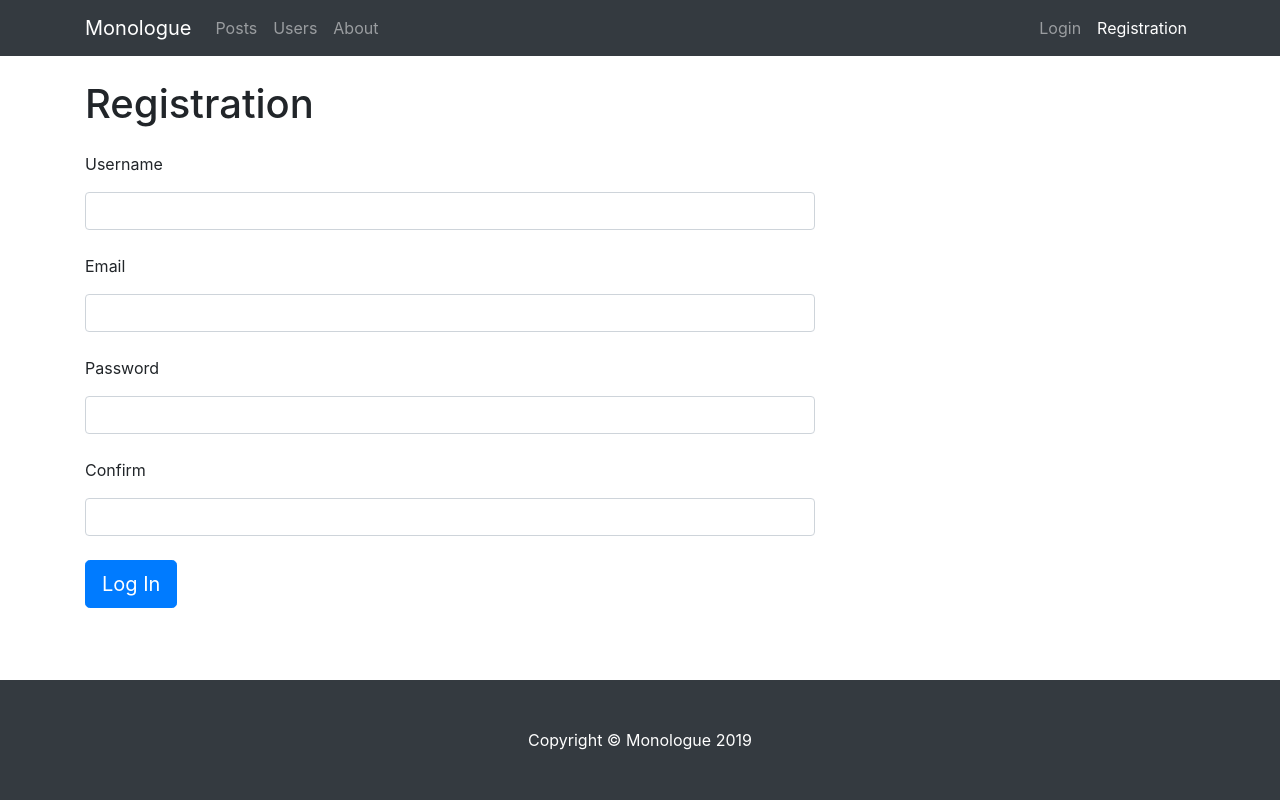
After one commit to IllusionOfControl/typo, a Flask app: page /register in a window 1280 px wide. The commit adds this page. Run offline with Flask 2, Linux system fonts and the light colour scheme; some libraries are stand-ins or nearby versions.

Commit message:
Added user auth.

```diff
--- /dev/null
+++ b/app/auth/__init__.py
@@ -0,0 +1,5 @@
+from flask import Blueprint
+
+bp = Blueprint('auth', __name__)
+
+from app.auth import routes
--- /dev/null
+++ b/app/auth/forms.py
@@ -0,0 +1,42 @@
+from flask_wtf import FlaskForm
+from wtforms import (
+    StringField,
+    PasswordField,
+    BooleanField,
+)
+from wtforms.validators import (
+    DataRequired,
+    EqualTo,
+    Email,
+    Length,
+)
+
+class LoginForm(FlaskForm):
+    username = StringField('Username', validators=[DataRequired()])
+    password = PasswordField('Password', validators=[DataRequired()])
+    remember_me = BooleanField('Remember me')
+
+
+class RegistrationForm(FlaskForm):
+    username = StringField(
+        'Username', validators=[DataRequired(), Length(min=3, max=32)]
+    )
+    email = StringField(
+        'Email', validators=[DataRequired(), Email(), Length(min=6, max=128)]
+    )
+    password = PasswordField(
+        'Password', validators=[DataRequired(), Length(min=6, max=32)]
+    )
+    confirm = PasswordField(
+        'Confirm', validators=[DataRequired(), EqualTo('password', message="Passwords must match")]
+    )
+
+
+class ResetPasswordRequestForm(FlaskForm):
+    def __init__(self):
+        raise NotImplementedError
+
+
+class ResetPasswordForm(FlaskForm):
+    def __init__(self):
+        raise NotImplementedError
--- /dev/null
+++ b/app/auth/routes.py
@@ -0,0 +1,51 @@
+from app.auth import bp
+from app.auth.forms import (
+    LoginForm,
+    RegistrationForm,
+    # ResetPasswordForm,
+    # ResetPasswordRequestForm,
+)
+from app.models import User
+from flask_login import current_user, login_user, logout_user
+from flask import render_template, redirect, url_for, flash, request
+
+
+@bp.route('/login', methods=['GET', 'POST'])
+def login():
+    form = LoginForm()
+    if form.validate and request.method == 'POST':
+        username = form.username.data
+        user = User.query.filter_by(username=username).first()
+        login_user(user)
+        return redirect(url_for('main.index'))
+    return render_template('auth/login.html', form=form)
+
+
+@bp.route('/register', methods=['GET', 'POST'])
+def register():
+    form = RegistrationForm()
+    if form.validate and request.method == 'POST':
+        User.create(username=form.username.data,
+                    email=form.email.data,
+                    password=form.email.data)
+        flash('Your account has been created. Please log in.')
+        return redirect(url_for('auth.login'))
+    return render_template('auth/registration.html', form=form)
+
+
+@bp.route('/reset_password', methods=['GET', 'POST'])
+@bp.route('/reset_password/<data>')
+def reset_password(data=None):
+    raise NotImplementedError
+
+
+@bp.route('/confirm', methods=['GET', 'POST'])
+@bp.route('/confirm/<data>', methods=['GET'])
+def confirm(data=None):
+    raise NotImplementedError
+
+
+@bp.route('/logout')
+def logout():
+    logout_user()
+    return redirect(url_for('main.index'))
--- a/app/errors.py
+++ b/app/errors.py
@@ -10,4 +10,4 @@ def page_not_found(error):
 
 
 def general_error(error):
-    return render_template("errors/502.html", error=error.description), 502
+    return render_template("errors/500.html", error=error.description), 500
--- /dev/null
+++ b/app/templates/auth/registration.html
@@ -0,0 +1,24 @@
+{% set hidden_widgets = True %}
+{% set title = "Registration" %}
+{% extends 'base.html' %}
+
+{% block content %}
+<form enctype="multipart/form-data" method="POST">
+    {{ form.csrf_token }}
+    <label>{{ form.username.label }}</label>
+    {{ form.username(class_="form-control") }}
+    <br>
+    <label>{{ form.email.label }}</label>
+    {{ form.email(class_="form-control") }}
+    <br>
+    <label>{{ form.password.label }}</label>
+    {{ form.password(class_="form-control") }}
+    <br>
+    <label>{{ form.confirm.label }}</label>
+    {{ form.confirm(class_="form-control") }}
+    <br>
+    <button type="submit" id="submit", name="submit" class="btn btn-primary btn-lg">
+        Log In
+    </button>
+</form>
+{% endblock %}
--- a/app/templates/base.html
+++ b/app/templates/base.html
@@ -27,25 +27,43 @@
           </button>
           <div class="collapse navbar-collapse" id="navbarResponsive">
             <ul class="navbar-nav mr-auto">
-              <li class="nav-item active">
-                <a class="nav-link" href="{{ url_for('main.index') }}">Posts
-                  <span class="sr-only">(current)</span>
-                </a>
+              <li class="nav-item {% if self._TemplateReference__context.name=='index.html' %} active {% endif %}">
+                <a class="nav-link" href="{{ url_for('main.index') }}">Posts</a>
               </li>
-              <li class="nav-item">
-                <a class="nav-link" href="#">Explore</a>
+              <li class="nav-item {% if self._TemplateReference__context.name=='users.html' %} active {% endif %}">
+                <a class="nav-link" href="{{ url_for('main.users') }}">Users</a>
               </li>
-              <li class="nav-item">
-                <a class="nav-link" href="#">About</a>
+              <li class="nav-item {% if self._TemplateReference__context.name=='about.html' %} active {% endif %}">
+                <a class="nav-link" href="{{ url_for('main.about') }}">About</a>
               </li>
             </ul>
             <ul class="navbar-nav ml-auto">
-              <li class="nav-item px-2">
-                  <a class="btn btn-outline-info" href="{{ url_for('main.post_add') }}">Create post</a>
+              {% if current_user.is_anonymous %}
+              <li class="nav-item">
+                <a class="nav-link {% if self._TemplateReference__context.name=='auth/login.html' %} active {% endif %}" href="{{ url_for('auth.login') }}">Login</a>
               </li>
               <li class="nav-item">
-                <a class="nav-link" href="#">Login</a>
+                <a class="nav-link {% if self._TemplateReference__context.name=='auth/registration.html' %} active {% endif %}" href="{{ url_for('auth.register') }}">Registration</a>
               </li>
+              {% else %}
+              <li class="nav-item px-2">
+                  <a class="nav-link" href="{{ url_for('main.post_add') }}">Create post</a>
+              </li>
+
+              <li class="nav-item dropdown">
+                <li class="nav-item dropdown">
+                  <a class="nav-link dropdown-toggle" href="#" id="navbarDropdown" role="button" data-toggle="dropdown" aria-haspopup="true" aria-expanded="false">
+                    Profile
+                  </a>
+                  <div class="dropdown-menu" aria-labelledby="navbarDropdown">
+                    <a class="dropdown-item" href="{{ url_for('main.user', user_id=current_user.id) }}">{{ current_user.username }}</a>
+                    <!-- <a class="dropdown-item" href="#">Another action</a> -->
+                    <div class="dropdown-divider"></div>
+                    <a class="dropdown-item" href="{{ url_for('auth.logout') }}">Log out</a>
+                  </div>
+                </li>
+              </li>
+              {% endif %}
             </ul>
           </div>
         </div>
@@ -62,6 +80,15 @@
                     {{ title }}
                   {% endif %}
                 </h1>
+                {% with messages = get_flashed_messages() %}
+                {% if messages %}
+                  {% for message in messages %}
+                    <div class="alert alert-primary" role="alert">
+                      {{ message }}
+                    </div>
+                  {% endfor %}
+                {% endif %}
+              {% endwith %}
 
                 {% block content %}
                 {% endblock %}
@@ -70,7 +97,7 @@
 
               <!-- Sidebar Widgets Column -->
               <div class="col-md-4">
-
+                {% if not hidden_widgets %}
                 <!-- Search Widget -->
                 <div class="card my-4">
                   <h5 class="card-header">Search</h5>
@@ -118,7 +145,7 @@
                     </div>
                   </div>
                 </div>
-
+                {% endif %}
               </div>
 
             </div>
--- a/app/templates/index.html
+++ b/app/templates/index.html
@@ -1,3 +1,5 @@
+{% set title = "Posts" %}
+
 {% extends 'base.html' %}
 
 {% block content %}
--- a/run.py
+++ b/run.py
@@ -1,4 +1,5 @@
-from app import create_app, db
+from app import create_app
+from app.models import db
 
 app = create_app()
 app.run(debug=True)
```
Also changed, not shown: app/__init__.py (+12 -3 lines), app/main/routes.py (+22 -8 lines), app/models.py (+72 -4 lines), app/templates/auth/login.html (added, +24 -0 lines), app/utils/crypto/__init__.py (added, +9 -0 lines), app/utils/security/auth.py (added, +9 -0 lines).
